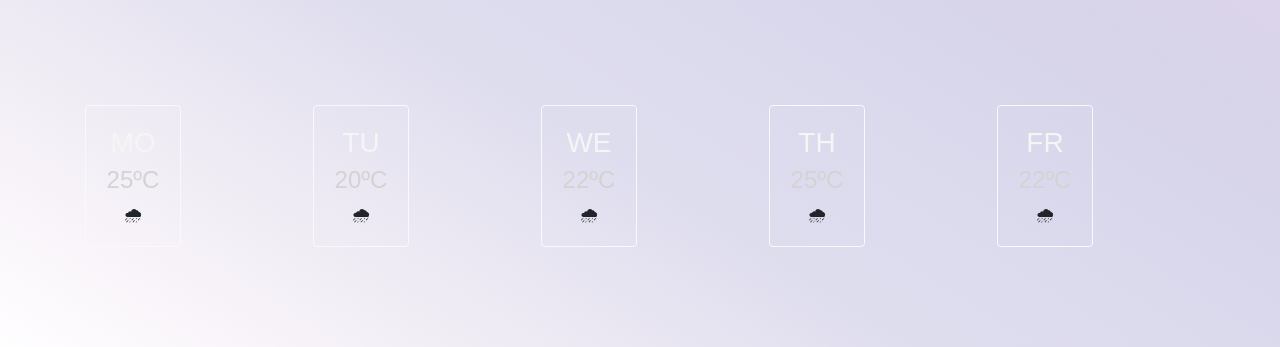
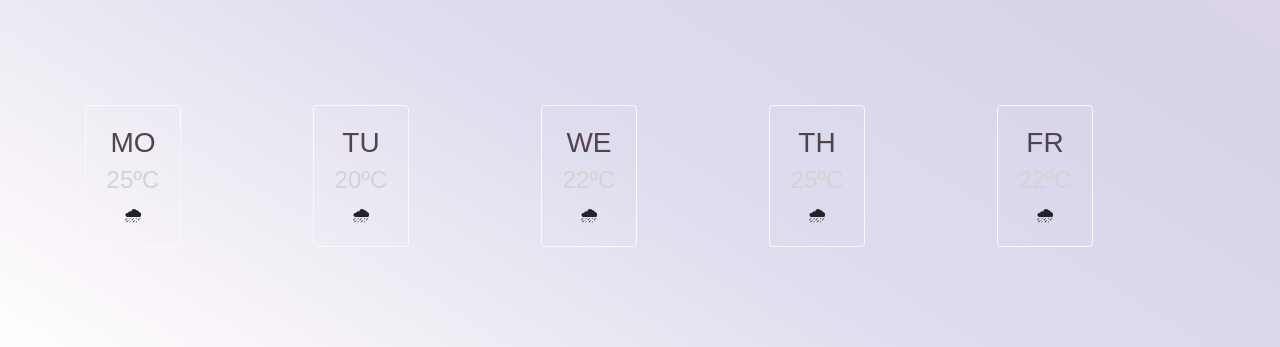
Before and after one commit to andreacodesmx/project-weather-app, a website built with Parcel: page index.html in a window 1280 px wide. Shown: the part 453-800 px from the top of the page. Built offline with nearby package versions, Linux system fonts and the light colour scheme.

Commit message:
Update styles.css

```diff
--- a/src/styles.css
+++ b/src/styles.css
@@ -21,7 +21,7 @@ form {
   color: lightgray;
 }
 h3 {
-  color: whitesmoke;
+  color: #52424d;
 }
 h4 {
   color: lightgray;
```
